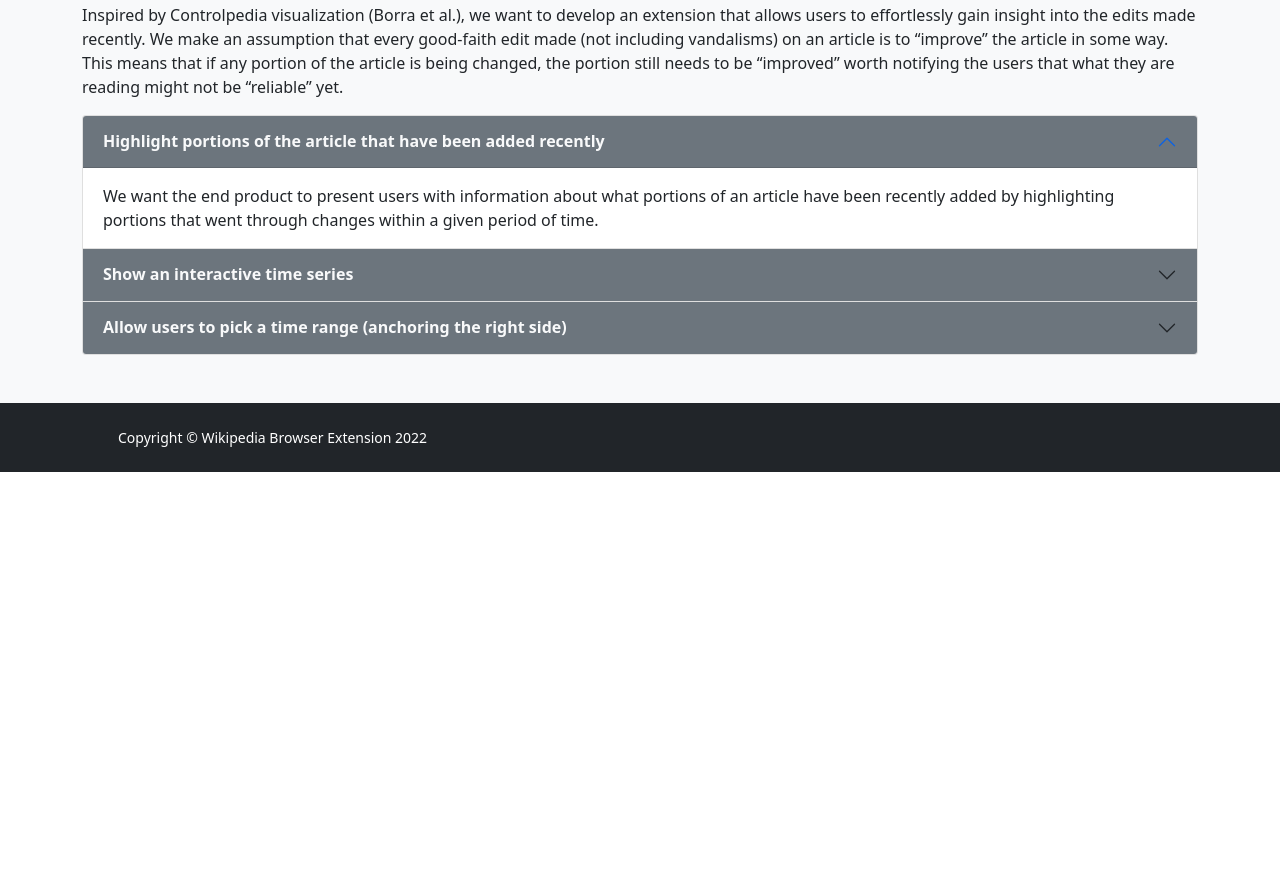
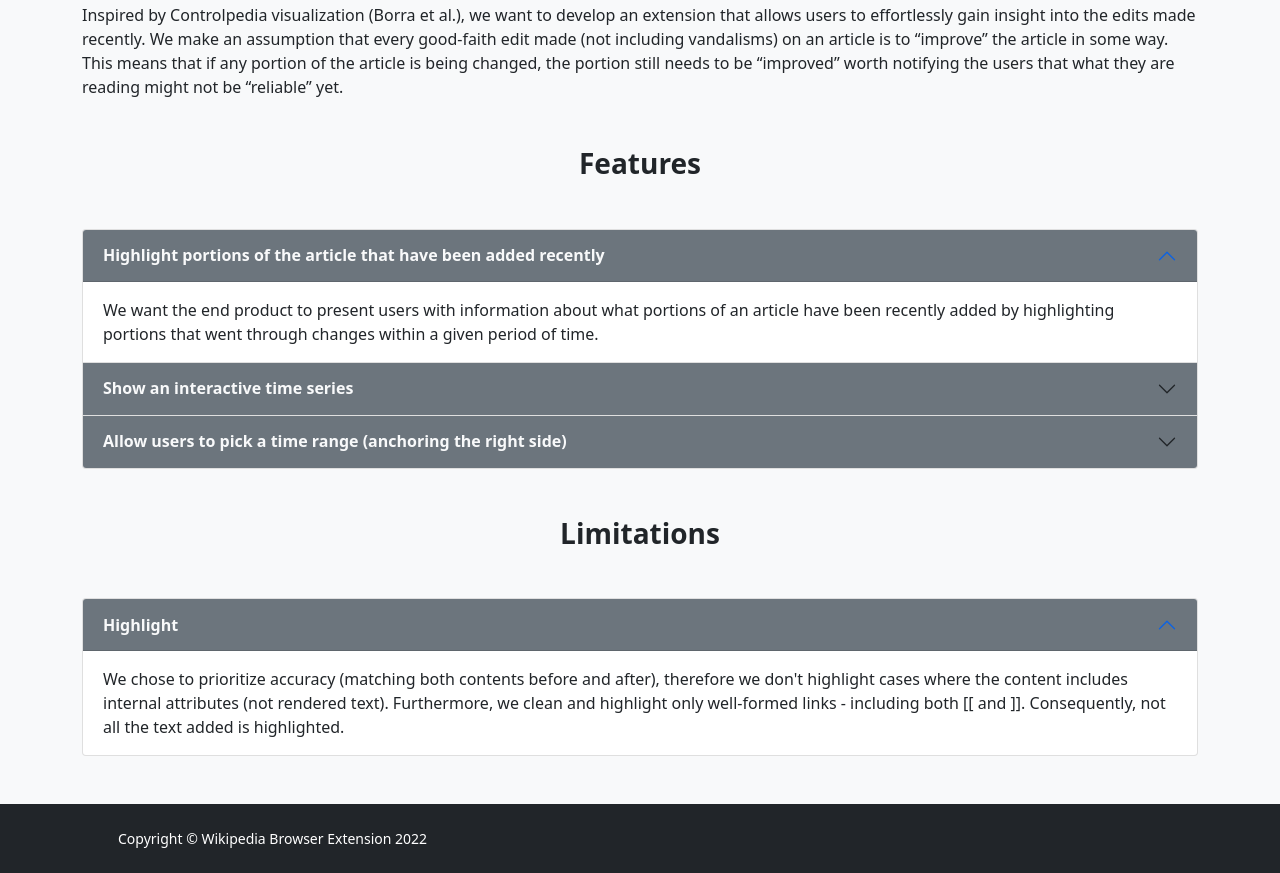
Before and after one commit to sukritsangvong/wp-browser-extension, a browser extension: page docs/description.html in a window 1280 px wide. Shown: the part 341-1214 px from the top of the page. Before the commit the page ends 813 px from the top, so only its background shows below. Drawn offline with nearby package versions, Linux system fonts and the light colour scheme.

Commit message:
Add slides and limitations

```diff
--- a/docs/description.html
+++ b/docs/description.html
@@ -43,6 +43,9 @@
             <section class="py-5 bg-light">
                 <div class="container px-6">
                     <p>Inspired by Controlpedia visualization (Borra et al.), we want to develop an extension that allows users to effortlessly gain insight into the edits made recently. We make an assumption that every good-faith edit made (not including vandalisms) on an article is to “improve” the article in some way. This means that if any portion of the article is being changed, the portion still needs to be “improved” worth notifying the users that what they are reading might not be “reliable” yet.</p>
+                    <div class="text-center my-5">
+                        <h3 class="fw-bolder mb-3">Features</h3>
+                    </div>
                     <div class="accordion">
                         <div class="accordion-item">
                           <h2 class="accordion-header" id="headingOne">
@@ -82,6 +85,26 @@
                         </div>
                       </div>
                 </div>
+                <div class="text-center my-5">
+                    <h3 class="fw-bolder mb-3">Limitations</h3>
+                </div>
+                <div class="container px-6">
+                    <div class="accordion">
+                        <div class="accordion-item">
+                          <h2 class="accordion-header" id="headingFour">
+                            <button class="accordion-button bg-secondary text-light" type="button" data-bs-toggle="collapse" data-bs-target="#collapseFour" aria-expanded="true" aria-controls="collapseFour">
+                                <b>Highlight</b>
+                            </button>
+                          </h2>
+                          <div id="collapseFour" class="accordion-collapse collapse show" aria-labelledby="headingFour" data-bs-parent="#accordionExample">
+                            <div class="accordion-body">
+                                We chose to prioritize accuracy (matching both contents before and after), therefore we don't highlight cases where the content includes internal attributes (not rendered text).
+                                Furthermore, we clean and highlight only well-formed links - including both [[ and ]]. Consequently, not all the text added is highlighted.
+                            </div>
+                          </div>
+                        </div>
+                    </div>
+                </div>
             </section>
         </main>
         <!-- Footer-->
```
Also changed, not shown: docs/index.html (+1 -0 lines).
